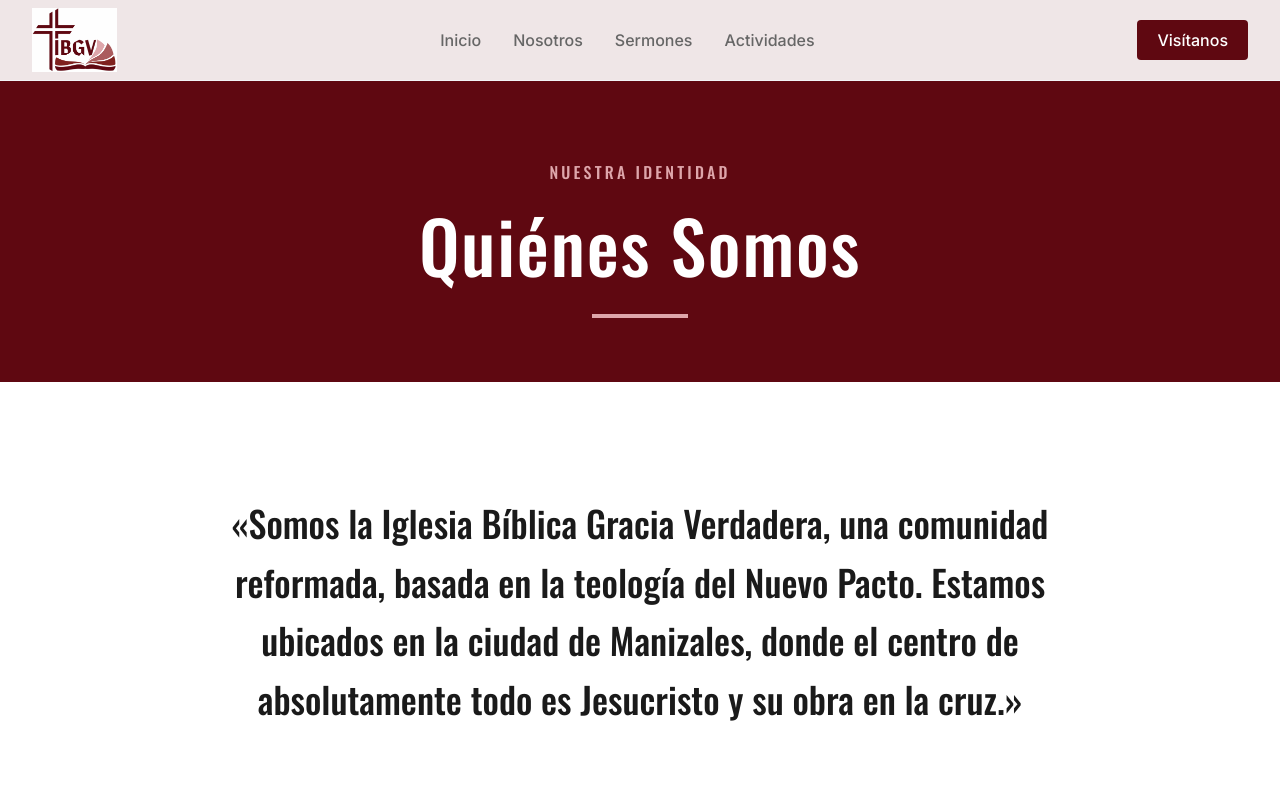
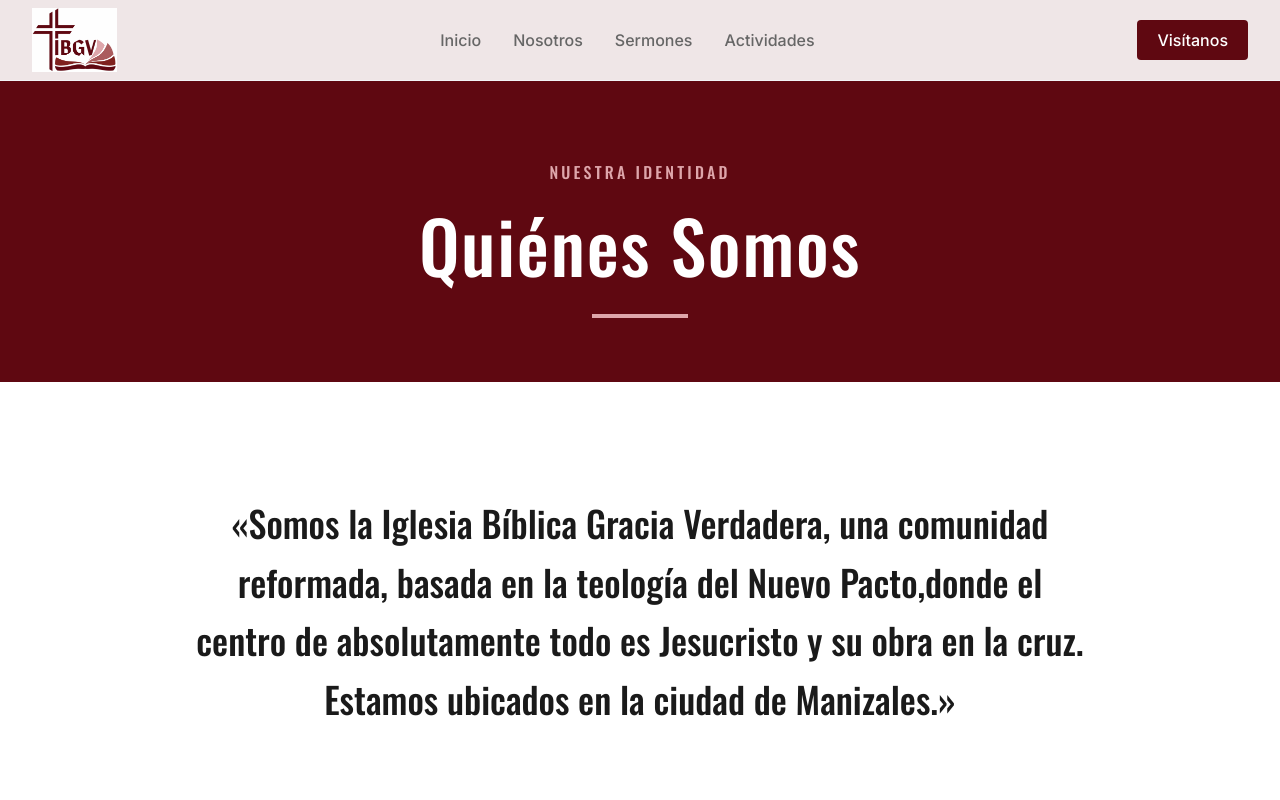
Before and after one commit to ibgvmzles/ibgv-web, a Next.js app: page /nosotros in a window 1280 px wide. Shown: the top 800 px of the page. Built offline with nearby package versions, Linux system fonts and the light colour scheme.

Commit message:
se modifica pagina nosotros

```diff
--- a/app/nosotros/page.tsx
+++ b/app/nosotros/page.tsx
@@ -21,7 +21,7 @@ export default function NosotrosPage() {
       <section className="py-20 md:py-28 px-4 sm:px-6 lg:px-8 bg-white">
         <div className="max-w-4xl mx-auto text-center">
           <p className="text-2xl md:text-4xl text-ui-dark font-medium leading-relaxed font-manofa">
-            «Somos la Iglesia Bíblica Gracia Verdadera, una comunidad reformada, basada en la teología del Nuevo Pacto. Estamos ubicados en la ciudad de Manizales, donde el centro de absolutamente todo es Jesucristo y su obra en la cruz.»
+            «Somos la Iglesia Bíblica Gracia Verdadera, una comunidad reformada, basada en la teología del Nuevo Pacto,donde el centro de absolutamente todo es Jesucristo y su obra en la cruz. Estamos ubicados en la ciudad de Manizales.»
           </p>
         </div>
       </section>
```
